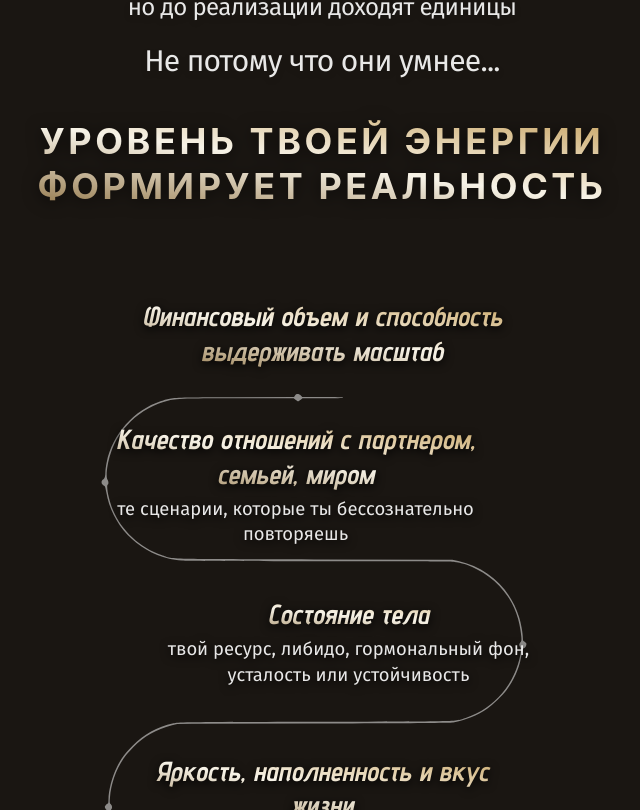
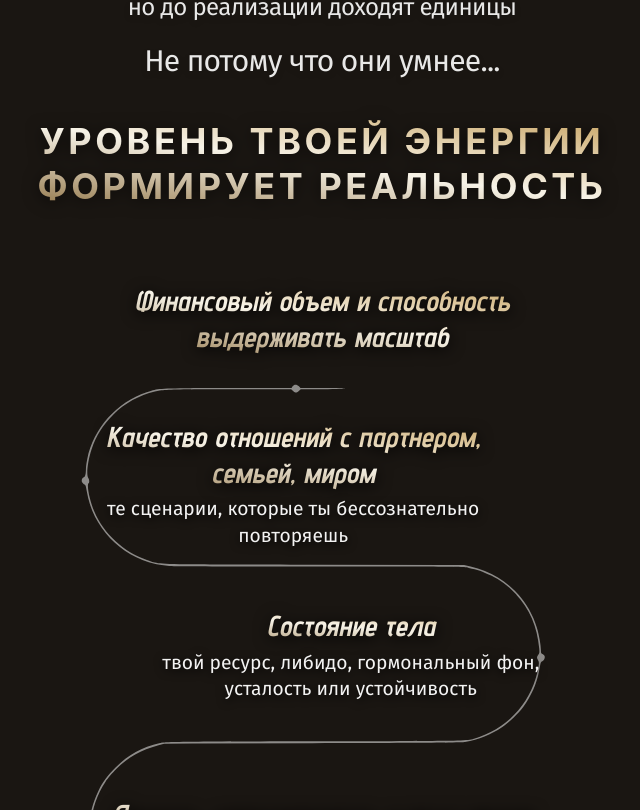
Before and after one commit to Claw99/liubov_course, a React (Vite) app: page / in a window 1280 px wide. Shown: the part 930-1740 px from the top of the page, without its empty margins (318-958 px from the left). Built offline with nearby package versions, Linux system fonts and the light colour scheme.

Commit message:
feat: changing pre cast1234

```diff
--- a/src/sections/Roadmap.jsx
+++ b/src/sections/Roadmap.jsx
@@ -56,17 +56,17 @@ export const Roadmap = () => {
         </div>
       </div>
 
-      {/* 2. ГЛАВНЫЙ МОНОЛИТ (Змея + Шаги) */}
+      {/* 2. ГЛАВНЫЙ МОНОЛИТ (Змея + Шаги) — ЕЩЕ +5% ВЕЛИЧИЯ */}
       <div
         className="relative flex-grow flex justify-center items-start
-           mt-2 md:mt-4 /* МИНИМАЛЬНЫЙ ОТСТУП (уменьшили дырку) */
+           mt-1 md:mt-2 /* Прижали еще плотнее */
            px-1 md:px-4"
       >
         <div
           className="relative w-full
-             max-w-[580px] md:max-w-[1150px] /* УВЕЛИЧЕНО НА 5% */
+             max-w-[610px] md:max-w-[1200px] /* ПРЕДЕЛЬНАЯ ШИРИНА */
              aspect-[4/6] md:aspect-[16/10]
-             scale-110 md:scale-[1.15] /* ДОБАВИЛИ СОЧНОСТИ */"
+             scale-[1.15] md:scale-[1.2] /* МАКСИМАЛЬНЫЙ МАСШТАБ */"
         >
           {/* ЗМЕЯ */}
           <img
@@ -86,16 +86,16 @@ export const Roadmap = () => {
                 }}
                 className="
                   absolute -translate-x-1/2 -translate-y-1/2
-                  w-[280px] md:w-[350px]
+                  w-[300px] md:w-[380px] /* Чуть расширили область текста под масштаб */
                   text-center
                 "
               >
-                <h3 className="bg-gradient-to-tr from-[#8a6d3b] via-[#f7f3e8] to-[#c5a059] bg-clip-text font-bold text-transparent text-xl md:text-2xl font-advent italic leading-tight mb-1 drop-shadow-[0_2px_4px_rgba(0,0,0,1)]">
+                <h3 className="bg-gradient-to-tr from-[#8a6d3b] via-[#f7f3e8] to-[#c5a059] bg-clip-text font-bold text-transparent text-xl md:text-2xl font-advent italic leading-tight mb-1 drop-shadow-[0_2px_6px_rgba(0,0,0,1)]">
                   {step.title}
                 </h3>
 
                 {step.desc && (
-                  <p className="text-white/90 text-xs md:text-base font-fira font-normal leading-snug drop-shadow-[0_2px_4px_rgba(0,0,0,1)] px-2">
+                  <p className="text-white/95 text-xs md:text-base font-fira font-normal leading-snug drop-shadow-[0_2px_4px_rgba(0,0,0,1)] px-2">
                     {step.desc}
                   </p>
                 )}
```
